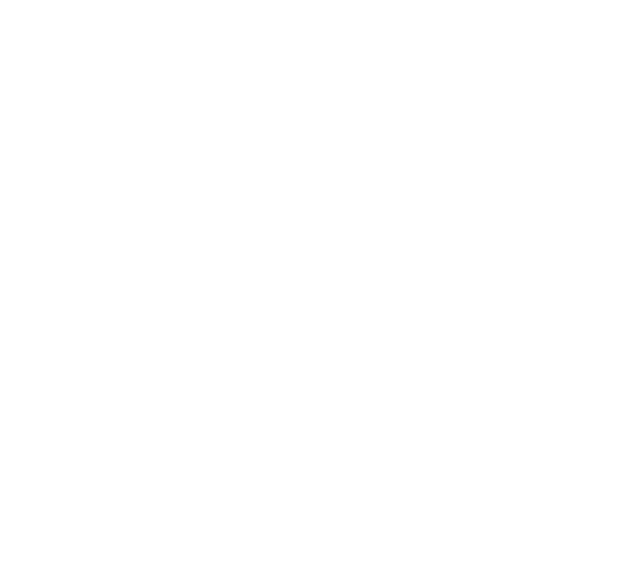
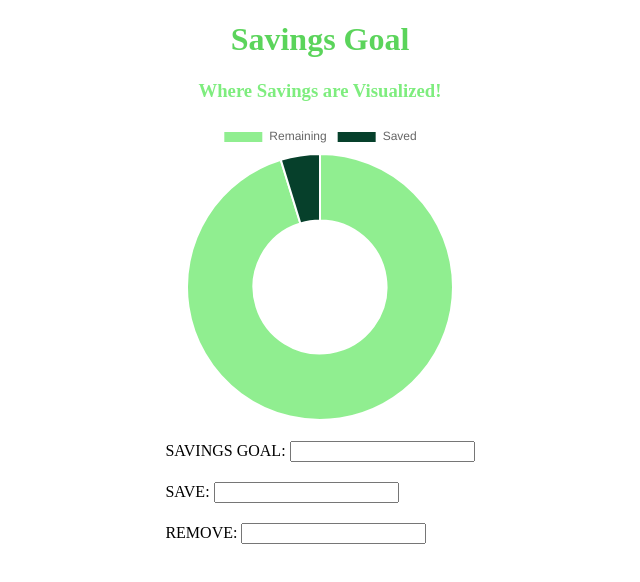
Before and after one commit to ProgramPedro/savings-goal, a plain HTML site: page savings-goal.html in a window 1280 px wide. Shown: the whole page, without its empty margins (320-960 px from the left). Drawn offline with nearby package versions, Linux system fonts and the light colour scheme.

Commit message:
Added saving goal, add money, and remove money textboxes and text, as well as a started doughnut chart. Want to later change the positioning of the textboxes and text.

```diff
--- a/savings-goal.css
+++ b/savings-goal.css
@@ -0,0 +1,31 @@
+h1 {
+    color: #5bd45b;
+    text-align: center;
+}
+
+h3 {
+    color: #7eed7e;
+}
+
+.title {
+    text-align: center;
+}
+
+.doughnutCanvas {
+    display: flex;
+    justify-content: center;
+    align-items: center;
+}
+
+.inputs {
+    display: flex;
+    align-content: center;
+    justify-content: center;
+}
+
+
+.inputs div {
+    flex-direction: column;
+    align-items: center;
+    margin: 20px;
+}
--- a/savings-goal.html
+++ b/savings-goal.html
@@ -4,8 +4,39 @@
     <meta charset="UTF-8">
     <meta name="viewport" content="width=device-width, initial-scale=1.0">
     <title>Savings Goal</title>
+    <link rel="stylesheet" href="savings-goal.css">
 </head>
 <body>
+    <div class="title">
+        <h1>Savings Goal</h1>
+        <h3>Where Savings are Visualized!</h3>
+    </div>
 
+    <div class="doughnutCanvas">
+        <!-- Where the pie chart will be displayed -->
+         <canvas id="savings-chart" width="300" height="300"></canvas>
+    </div>
+
+    <div class="inputs">
+        <!-- Where the user inputs their -->
+         <form>
+            <div>
+                <label for="total-savings">SAVINGS GOAL:</label>
+                <input type="text" id="total-savings" name="total-savings"><br>
+            </div>
+            <div>
+                <label for="add-money">SAVE:</label>
+                <input type="text" id="add-money" name="add-money"><br>
+            </div>
+            <div>
+                <label for="remove-money">REMOVE:</label>
+                <input type="text" id="remove-money" name="remove-money"><br>
+            </div>
+         </form>
+    </div>
+
+    <!--JavaScript Code-->
+    <script src="https://cdnjs.cloudflare.com/ajax/libs/Chart.js/4.4.1/chart.umd.js"></script>
+    <script src="savings-goal.js"></script>
 </body>
 </html>
--- a/savings-goal.js
+++ b/savings-goal.js
@@ -0,0 +1,52 @@
+let totalSavings = document.getElementById("total-savings");
+let addMoney = document.getElementById("add-money");
+let removeMoney = document.getElementById("remove-money");
+
+let donutChart = document.getElementById("savings-chart").getContext('2d');
+
+textEventListener(totalSavings);
+textEventListener(removeMoney);
+textEventListener(addMoney);
+
+
+new Chart( donutChart, {
+    type: 'doughnut',
+    data: {
+        labels: [
+            'Remaining',
+            'Saved'
+        ],
+        datasets: [{
+            data: [10000, 500],
+            backgroundColor: [
+                'rgb(144, 238, 144)',
+                'rgb(6, 64, 43)'
+            ],
+            hoverOffset: 4,
+        }],
+    },
+    options: {
+        responsive: false,
+        maintainAspectRatio: false
+    }
+});
+
+
+function textEventListener(actionName) {
+    actionName.addEventListener("keydown", function(event) {
+        if (event.key === "Enter") {
+            //Prevent the form submission (if the input is inside a form)
+            event.preventDefault();
+            //Clears the textbox when the user clicks the enter key
+            actionName.value = "";
+
+            if (actionName == totalSavings) {
+                actionName.value = "TESTESTEST"
+            } else if (actionName == removeMoney) {
+                actionName.value = "TESTESTEST"
+            } else if (actionName == addMoney) {
+                actionName.value = "TESTESTEST"
+            }
+        }
+    });
+}
```
